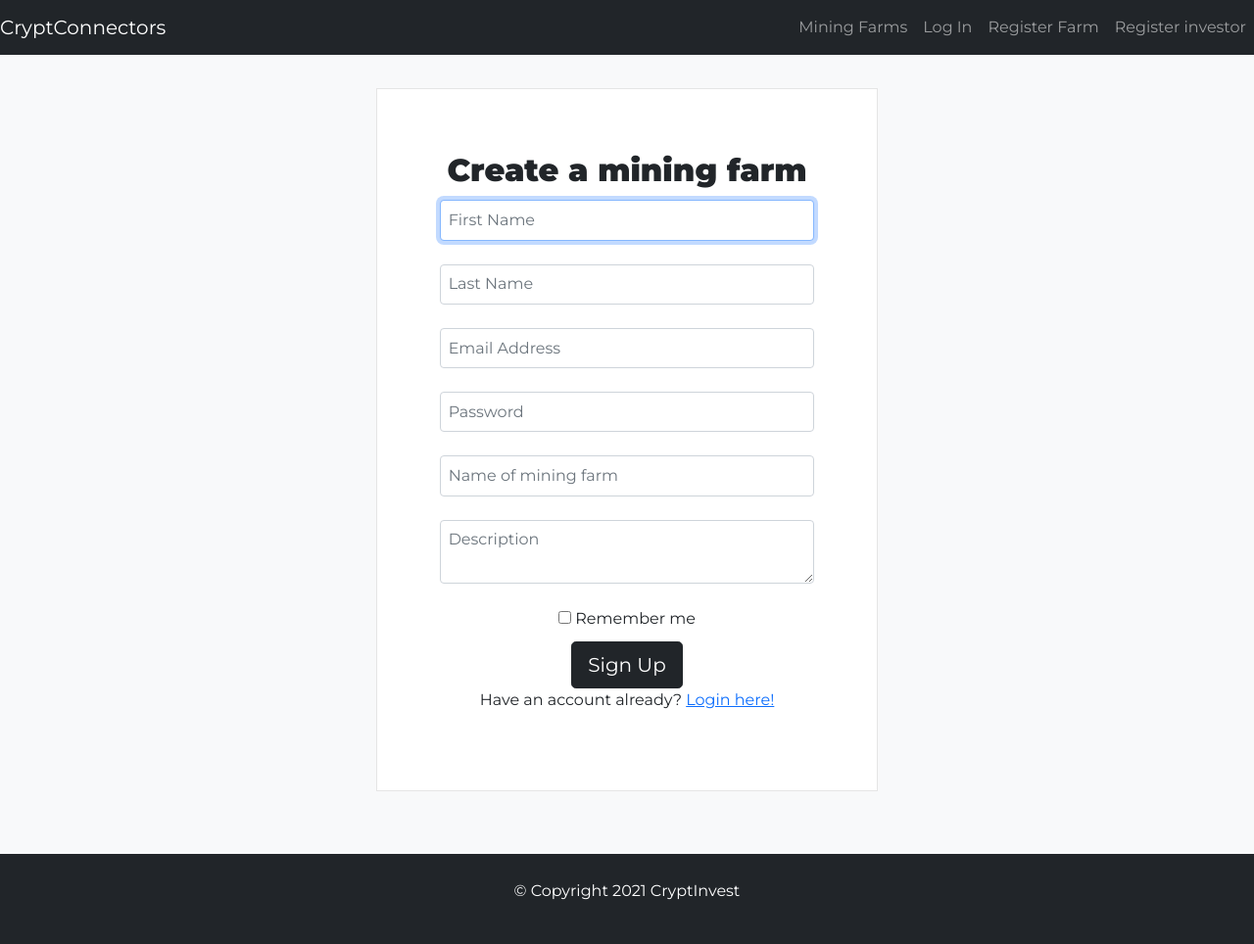
After one commit to Emmastro/alc-webcup, a Django app: page /accounts/register-farm in a window 1280 px wide. The commit adds this page. Shown: the whole page at 98% size. Run offline with Django 3.2, Linux system fonts and the light colour scheme; some libraries are stand-ins or nearby versions.

Commit message:
setup registration and login

```diff
--- /dev/null
+++ b/accounts/templates/base1.html
@@ -0,0 +1,34 @@
+<!DOCTYPE html>
+<html>
+
+<head>
+    {% include 'head.html' %}
+</head>
+
+<body class="bg-light">
+
+  <section class="colored-section" id="title">
+    <div class="container-fluid">
+
+        {% include 'menu.html' %}
+    </div>
+  </section>
+
+  <!-- login form -->
+  <div class="wrapper">
+    {% block content %}
+    {% endblock content %}
+ </div>
+  <!-- end login form -->
+
+  <!-- Footer -->
+
+  <footer class="bg-dark footer-section" id="footer">
+
+      <p>© Copyright 2021 CryptInvest</p>
+
+  </footer>
+
+</body>
+
+</html>
--- /dev/null
+++ b/accounts/templates/registration_farm.html
@@ -0,0 +1,26 @@
+{% extends 'base1.html' %}
+
+{% block content %}
+
+ <div class="wrapper">
+    <form class="form-signin"  method="POST" action={%url 'register-farm'%}>
+        {% csrf_token %}
+      <h2 class="form-signin-heading">Create a mining farm</h2>
+      <input type="text" class="form-control" name="firstname" placeholder="First Name" required="" autofocus="" />
+      <br><input type="text" class="form-control" name="lastname" placeholder="Last Name" required="" autofocus="" />
+      <br><input type="email" class="form-control" name="username" placeholder="Email Address" required="" autofocus="" />
+      <br><input type="password" class="form-control" name="password" placeholder="Password" required="" />
+      <br><input type="text" class="form-control" name="farm-name" placeholder="Name of mining farm" required="" autofocus="" />
+      <br><textarea type="textarea" class="form-control" name="description" placeholder="Description" required="" autofocus=""></textarea>
+      <br>
+      <label class="checkbox">
+        <input type="checkbox" value="remember-me" id="rememberMe" name="rememberMe"> Remember me
+      </label><br>
+      <button class="btn btn-lg btn-dark btn-block" type="submit">Sign Up</button>
+      <br>
+      <p>Have an account already? <a href={%url 'login'%}>Login here!</a></p>
+    </form>
+  </div>
+
+
+{% endblock content %}
--- a/accounts/urls.py
+++ b/accounts/urls.py
@@ -6,25 +6,9 @@ from django.contrib.auth.views import PasswordResetView, PasswordResetDoneView,
 
 urlpatterns = [
     path('', views.account_redirect, name='accounts'),
+    path('login', views.signin, name='login'),
+    path('register-farm', views.register_farm, name='register-farm'),
+    path('register-investor', views.register_investor, name='register-investor'),
     path('logout/', LogoutView.as_view(
         template_name='registration/logout.html'), name='logout'),
-    path('password_reset/', PasswordResetView.as_view(
-        template_name='registration/password_reset.html'
-    ),
-         name='password_reset'),
-    path('password_reset/done/', PasswordResetDoneView.as_view(
-        template_name='registration/password_reset_success.html'
-    ),
-         name='password_reset_done'),
-    path('reset/<uidb64>/<token>/',
-         PasswordResetConfirmView.as_view(
-             template_name='registration/password_reset_set.html'
-         ),
-         name='password_reset_confirm'),
-    path('reset/done/', PasswordResetCompleteView.as_view(
-        template_name='registration/password_reset_completed.html'
-    ),
-         name='password_reset_complete'),
-    path('profile/', views.Profile.as_view(), name='profile'),
-
 ]
--- a/accounts/views.py
+++ b/accounts/views.py
@@ -2,6 +2,7 @@ from django.shortcuts import render, redirect
 
 from django.views.generic.edit import UpdateView, CreateView
 from django.utils.decorators import method_decorator
+from django.contrib.auth import authenticate, login
 
 from django.contrib.auth.decorators import login_required
 
@@ -13,6 +14,59 @@ from farm.models import *
 def account_redirect(request):
     return redirect('accounts', request.user.id)
 
+
+
+def signin(request):
+    if request.method == 'POST':
+        username = request.POST['username']
+        password = request.POST['password']
+
+        user = authenticate(request, username=username, password=password)
+        if user is not None:
+            login(request, user)
+            if hasattr(user, 'contact_number'): # investor
+                return redirect('investors')
+            else: # isinstance(user, MiningFarm):
+                return redirect('mining_farms')
+
+    return render(request, "login.html")
+
+
+def register_investor(request):
+    if request.method == 'POST':
+        first_name = request.POST['firstname']
+        last_name = request.POST['lastname']
+        username = request.POST['username']
+        password = request.POST['password']
+        bio = request.POST['bio']
+
+        investor = Investor(first_name=first_name, last_name=last_name, bio=bio, username=username)
+
+        investor.set_password(password)
+        investor.save()
+        return redirect('mining_farms')
+
+    else:
+        return render(request, "registration_investor.html")
+
+def register_farm(request):
+    if request.method == 'POST':
+        first_name = request.POST['firstname']
+        last_name = request.POST['lastname']
+        username = request.POST['username']
+        password = request.POST['password']
+        farm_name = request.POST['farm-name']
+        description = request.POST['description']
+
+        farm = MiningFarm(first_name=first_name, last_name=last_name, description=description, farm_name=farm_name, username=username)
+
+        farm.set_password(password)
+        farm.save()
+        login(request, farm)
+        return redirect('investors')
+
+    else:
+        return render(request, "registration_farm.html")
 
 @method_decorator(login_required, name='dispatch')
 class Profile(UpdateView):
--- a/home/templates/home.html
+++ b/home/templates/home.html
@@ -130,7 +130,7 @@
 
   <footer class="bg-dark footer-section" id="footer">
 
-    <p>© Copyright 2021 CryptInvest</p>
+    <p>© Copyright 2021 CryptConnectors</p>
 
   </footer>
 
--- a/home/templates/menu.html
+++ b/home/templates/menu.html
@@ -1,6 +1,6 @@
 <!-- Nav Bar -->
 <nav class="navbar navbar-expand-lg navbar-dark bg-dark fixed-top">
-<a class="navbar-brand" href="/">CryptInvest</a>
+<a class="navbar-brand" href="/">CryptConnectors</a>
 <button class="navbar-toggler" type="button" data-bs-toggle="collapse" data-bs-target="#navbarTogglerDemo01" aria-controls="navbarTogglerDemo01" aria-expanded="false" aria-label="Toggle navigation">
     <span class="navbar-toggler-icon"></span>
 </button>
@@ -9,16 +9,16 @@
 
     <ul class="navbar-nav ml-auto">
     <li class="nav-item">
-        <a class="nav-link" href="#">Mining Farms</a>
+        <a class="nav-link" href={%url 'mining_farms'%}>Mining Farms</a>
     </li>
     <li class="nav-item">
-        <a class="nav-link" href="#">Get Started</a>
+        <a class="nav-link" href={%url 'login'%}>Log In</a>
     </li>
     <li class="nav-item">
-        <a class="nav-link" href="#">Log In</a>
-    </li>
+        <a class="nav-link" href={%url 'register-farm'%}>Register Farm</a>
+        </li>
     <li class="nav-item">
-        <a class="nav-link" href="#">Register</a>
+        <a class="nav-link" href={%url 'register-investor'%}>Register investor</a>
         </li>
     </ul>
 </div>
```
Also changed, not shown: accounts/templates/login.html (added, +45 -0 lines), accounts/templates/password_reset.html (added, +17 -0 lines), accounts/templates/password_reset_completed.html (added, +14 -0 lines), accounts/templates/password_reset_set.html (added, +28 -0 lines), accounts/templates/registration_investor.html (added, +22 -0 lines), farm/templates/investors.html (+17 -3 lines), invest/templates/investment.html (+3 -29 lines), invest/templates/mining_farms.html (+1 -10 lines), db.sqlite3, farm/templates/edit_details.html (line endings or trailing spaces), home/templates/404.html (added), invest/migrations/0002_investor_contact_number.py (added).
